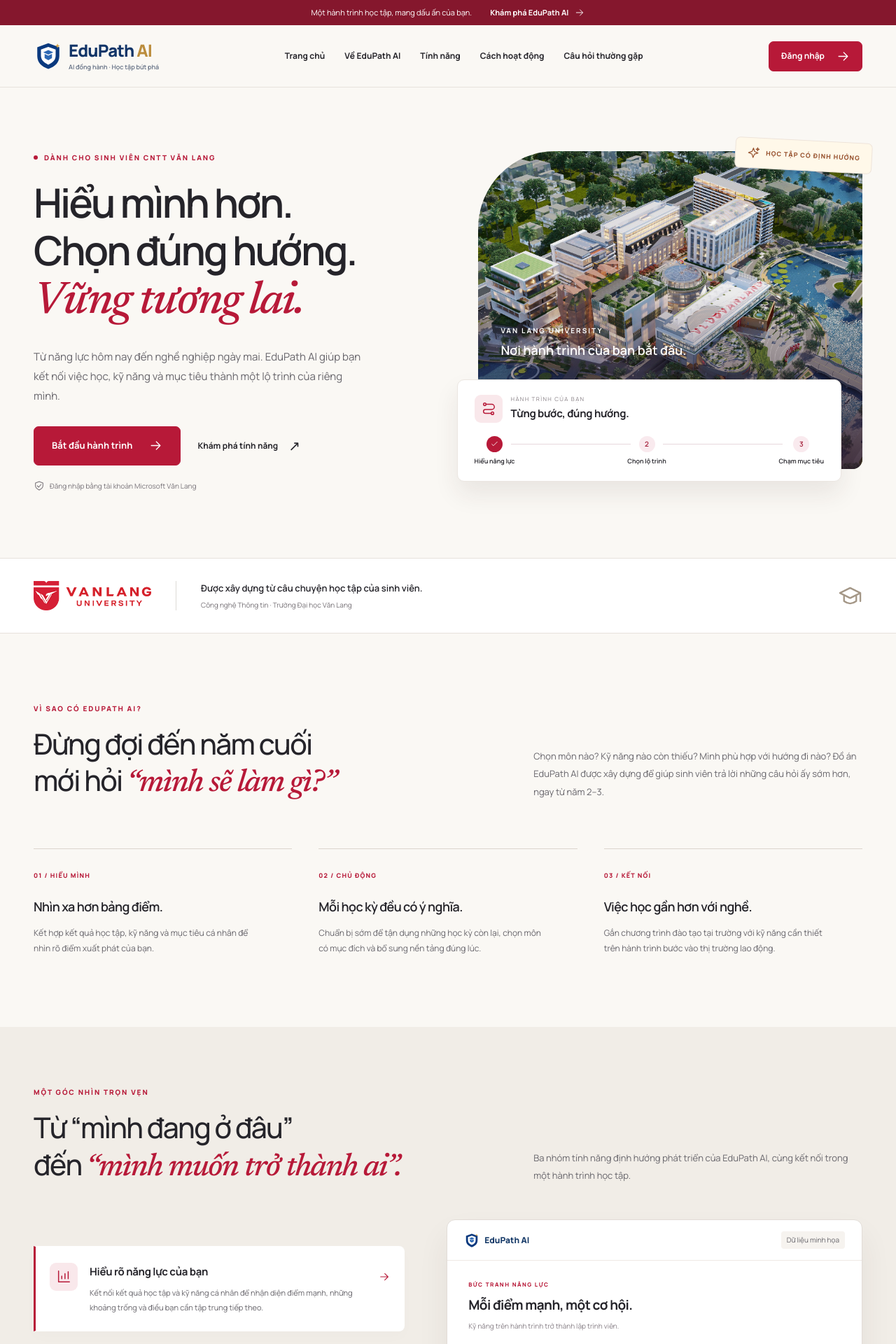
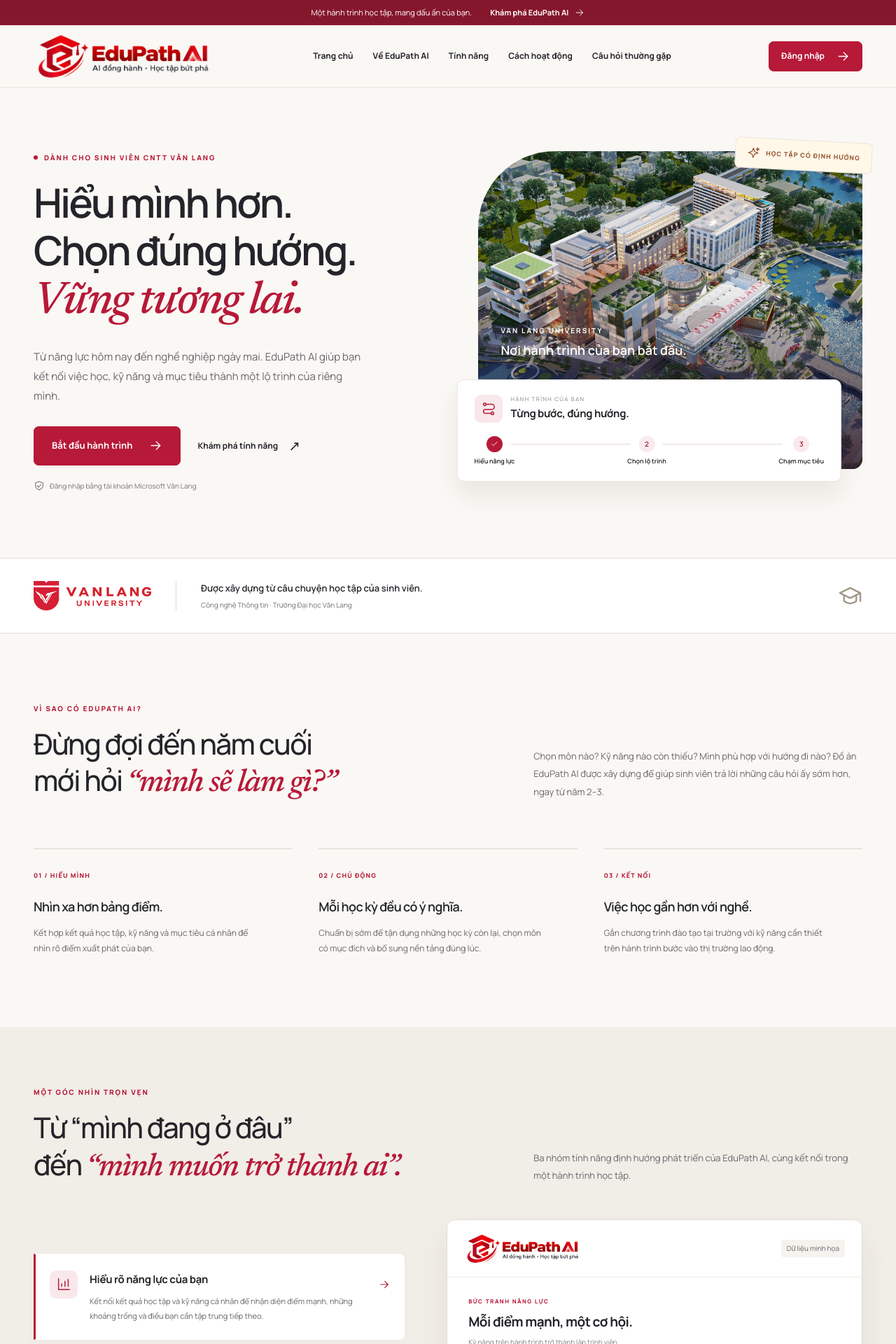
Before and after one commit to MochiKawaiii/EduPath-AI, a React (Vite) app in the folder apps/web/: page / in a window 1280 px wide. Shown: the top 1920 px of the page at 70% size. Built offline with nearby package versions, Linux system fonts and the light colour scheme.

Commit message:
feat: refine student login layout and refresh EduPath branding

```diff
--- a/apps/web/index.html
+++ b/apps/web/index.html
@@ -4,7 +4,7 @@
     <meta charset="UTF-8" />
     <meta name="viewport" content="width=device-width, initial-scale=1.0" />
     <meta name="theme-color" content="#ad1232" />
-    <link rel="icon" type="image/svg+xml" href="/favicon.svg" />
+    <link rel="icon" type="image/png" href="/edupath-favicon.png" />
     <meta
       name="description"
       content="EduPath AI – Đồ án hỗ trợ sinh viên Công nghệ Thông tin Văn Lang đánh giá năng lực, xây dựng lộ trình học tập và định hướng nghề nghiệp với AI."
--- a/apps/web/src/AdminPortal.tsx
+++ b/apps/web/src/AdminPortal.tsx
@@ -97,7 +97,7 @@
 
     <main className="admin-login-layout">
       <section className="admin-intro" aria-labelledby="admin-intro-title">
-        <p className="admin-eyebrow">EDUPATH AI / ADMINISTRATION</p>
+        <p className="admin-eyebrow">EDUPATH AI / QUẢN TRỊ VIÊN</p>
         <h1 id="admin-intro-title">Một nền tảng.<br />Kết nối hành trình<br /><em>học tập.</em></h1>
         <p>Không gian quản trị dành cho đội ngũ vận hành hệ thống đánh giá năng lực và tư vấn lộ trình học tập.</p>
         <div className="admin-intro-rule" />
@@ -118,12 +118,12 @@
                   <span className="microsoft-icon" aria-hidden="true"><i /><i /><i /><i /></span>
                   {busy ? "Đang chuyển đến Microsoft…" : "Đăng nhập bằng Microsoft"}
                 </button>}
-          <div className="admin-login-divider"><span>XÁC THỰC MICROSOFT ENTRA ID</span></div>
+          <div className="admin-login-divider"><span><b>Đăng nhập với tài khoản Văn Lang</b></span></div>
           <p className="admin-login-help">Chưa có quyền truy cập?<br />Vui lòng liên hệ người quản lý hệ thống để được cấp quyền.</p>
         </div>
         <p className="admin-panel-caption">EduPath AI · Cổng quản lý học tập thông minh</p>
       </section>
     </main>
-    <footer className="admin-footer">EduPath AI · Bản Quyền Thuộc Khoa Công nghệ Thông tin · Trường Đại Học Văn Lang.</footer>
+    <footer className="admin-footer">© 2026 · Bản Quyền Thuộc Khoa Công nghệ Thông tin · Trường Đại Học Văn Lang.</footer>
   </div>;
 }
--- a/apps/web/src/App.tsx
+++ b/apps/web/src/App.tsx
@@ -15,9 +15,9 @@
 };
 
 const loginLinks = [
-  { targetId: "gioi-thieu", label: "Giới thiệu" },
-  { targetId: "tinh-nang", label: "Tính năng" },
-  { targetId: "huong-dan", label: "Hướng dẫn" }
+  { targetId: "/gioi-thieu", label: "Giới thiệu" },
+  { targetId: "/tinh-nang", label: "Tính năng" },
+  { targetId: "/huong-dan", label: "Hướng dẫn" }
 ];
 
 function getAuthError(): string | null {
@@ -173,7 +173,7 @@
               Hệ thống đánh giá năng lực và tư vấn lộ trình học tập dành cho sinh viên
               Công nghệ Thông tin.
             </p>
-            <small>© 2026 EduPath AI. All rights reserved.</small>
+            <small>© 2026 · Bản Quyền Thuộc Khoa Công nghệ Thông tin · Trường Đại Học Văn Lang.</small>
           </section>
 
           <nav className="footer-column footer-links" aria-label="Liên kết nhanh">
--- a/apps/web/src/EduPathBrand.tsx
+++ b/apps/web/src/EduPathBrand.tsx
@@ -2,7 +2,7 @@
 
 /** Shared homepage identity. Omit href in admin portals to preserve navigation. */
 export default function EduPathBrand({ href, light = false }: { href?: string; light?: boolean }) {
-  const content = <><img src="/favicon.svg" width="42" height="42" alt="" /><span className="ep-brand-wordmark">EduPath <em>AI</em><small>AI đồng hành · Học tập bứt phá</small></span></>;
+  const content = <img src="/edupath-logo.png" width="2172" height="724" alt="EduPath AI — AI đồng hành · Học tập bứt phá" />;
   const className = `ep-brand${light ? " ep-brand-light" : ""}`;
   return href ? <a className={className} href={href} aria-label="EduPath AI — Trang chủ">{content}</a> : <div className={className}>{content}</div>;
 }
--- a/apps/web/src/LandingPage.tsx
+++ b/apps/web/src/LandingPage.tsx
@@ -132,7 +132,7 @@
     >
       <div className="lp-preview-top">
         <span>
-          <img src="/favicon.svg" alt="" width="22" height="22" /> EduPath AI
+          <EduPathBrand />
         </span>
         <span className="lp-demo-label">Dữ liệu minh họa</span>
       </div>
@@ -531,7 +531,7 @@
               <br />
               <em>Tiến xa theo cách của bạn.</em>
             </h2>
-            <p>Đăng nhập là bước đầu tiên. Đây là hành trình trải nghiệm mà đồ án hướng đến.</p>
+            <p></p>
           </div>
           <ol className="lp-journey">
             {[
--- a/apps/web/src/admin-workspace.css
+++ b/apps/web/src/admin-workspace.css
@@ -98,7 +98,7 @@
   .am-shell { flex-direction: column; }
   .am-sidebar { position: static; width: 100%; height: auto; min-height: 0; flex: none; }
   .am-sidebar-brand { padding: 17px 20px; }
-  .am-sidebar-brand img { width: 29px; height: 34px; }
+  .am-sidebar-brand .ep-brand > img { width: 100%; height: auto; }
   .am-sidebar-brand strong { font-size: 20px; }
   .am-sidebar nav, .am-nav-label, .am-sidebar-footer { display: none; }
   .am-sidebar-open nav { display: grid; }
--- a/apps/web/src/edupath-brand.css
+++ b/apps/web/src/edupath-brand.css
@@ -1,12 +1,11 @@
-.ep-brand { display: inline-flex; align-items: center; gap: 8px; flex: 0 0 auto; color: #123568; text-decoration: none; font-family: "Manrope", "Segoe UI", sans-serif; }
-.ep-brand > img { width: 42px; height: 42px; object-fit: contain; flex-shrink: 0; }
-.ep-brand > .ep-brand-wordmark { font-size: 24px; font-weight: 800; letter-spacing: -.9px; line-height: 1.1; white-space: nowrap; }
-.ep-brand em { color: #bb8d3d; font-style: normal; }
-.ep-brand small { display: block; margin-top: 6px; color: #647084; font-size: 9px; font-weight: 600; letter-spacing: 0; line-height: 1.1; }
-.ep-brand:focus-visible { outline: 3px solid #bb8d3d; outline-offset: 5px; border-radius: 3px; }
-.ep-brand-light { color: #fff; }
-.ep-brand-light small { color: #b7aab2; }
+.ep-brand { display: inline-flex; align-items: center; width: 260px; max-width: 100%; flex: 0 1 auto; text-decoration: none; }
+.ep-brand > img { display: block; width: 100%; height: auto; aspect-ratio: 3 / 1; object-fit: contain; }
+.ep-brand:focus-visible { outline: 3px solid #bd153b; outline-offset: 5px; border-radius: 4px; }
+/* Keep the supplied colors and dark tagline readable on dark footers. */
+.ep-brand-light { background: #fff; border-radius: 8px; padding: 4px 8px; }
+.am-sidebar-brand .ep-brand { width: 100%; }
+.lp-preview-top .ep-brand { width: 170px; }
 @media (max-width: 760px) {
-  .ep-brand > img { width: 34px; height: 34px; }
-  .ep-brand > .ep-brand-wordmark { font-size: 21px; }
+  .ep-brand { width: 210px; }
+  .lp-preview-top .ep-brand { width: 140px; }
 }
--- a/apps/web/src/styles.css
+++ b/apps/web/src/styles.css
@@ -55,8 +55,8 @@
   position: relative;
   z-index: 3;
   width: 100%;
-  min-height: 88px;
-  padding: 12px clamp(24px, 4vw, 72px);
+  min-height: 76px;
+  padding: 6px clamp(24px, 4vw, 72px);
   display: grid;
   grid-template-columns: minmax(220px, 1fr) auto minmax(120px, 1fr);
   align-items: center;
@@ -77,6 +77,10 @@
   background: transparent;
   text-align: left;
   cursor: pointer;
+}
+
+.login-header .ep-brand {
+  width: 220px;
 }
 
 .edupath-symbol {
@@ -187,11 +191,10 @@
 }
 
 .login-card {
-  width: min(480px, 100%);
+  width: min(560px, 100%);
   padding: 28px clamp(28px, 3.5vw, 44px) 32px;
   text-align: center;
   border: 1px solid rgba(255, 255, 255, .84);
-  border-top: 4px solid #cf1738;
   border-radius: 18px;
   background: rgba(255, 255, 255, .975);
   box-shadow:
@@ -625,8 +628,8 @@
 
 @media (max-width: 860px) {
   .login-header {
-    min-height: 112px;
-    padding: 10px 24px 12px;
+    min-height: 96px;
+    padding: 6px 24px 8px;
     grid-template-columns: 1fr auto;
     gap: 4px 24px;
   }
@@ -680,14 +683,18 @@
 
 @media (max-width: 540px) {
   .login-header {
-    min-height: 106px;
-    padding: 8px 15px 11px;
+    min-height: 88px;
+    padding: 5px 15px 7px;
     gap: 2px 12px;
   }
 
   .edupath-symbol {
     width: 42px;
     height: 42px;
+  }
+
+  .login-header .ep-brand {
+    width: 170px;
   }
 
   .brand-wordmark strong {
```
Also changed, not shown: apps/web/public/edupath-favicon.png (added), apps/web/public/edupath-logo.png (added).
